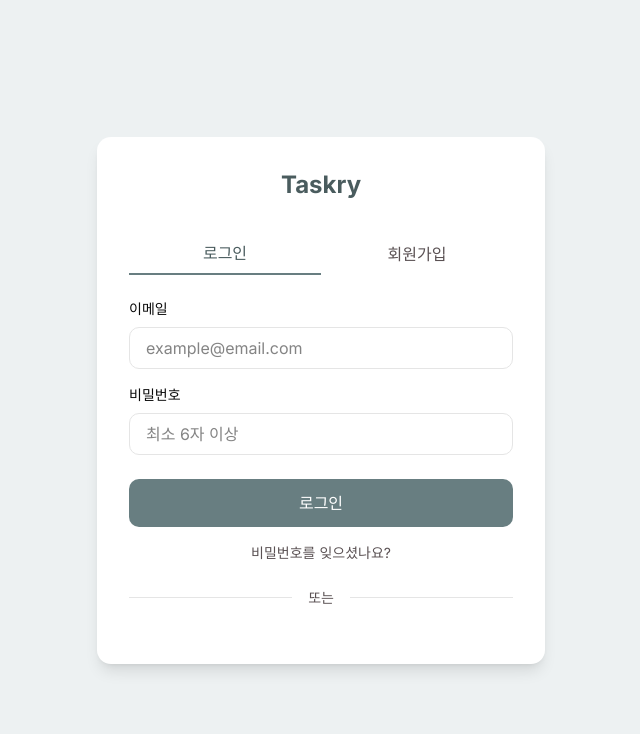
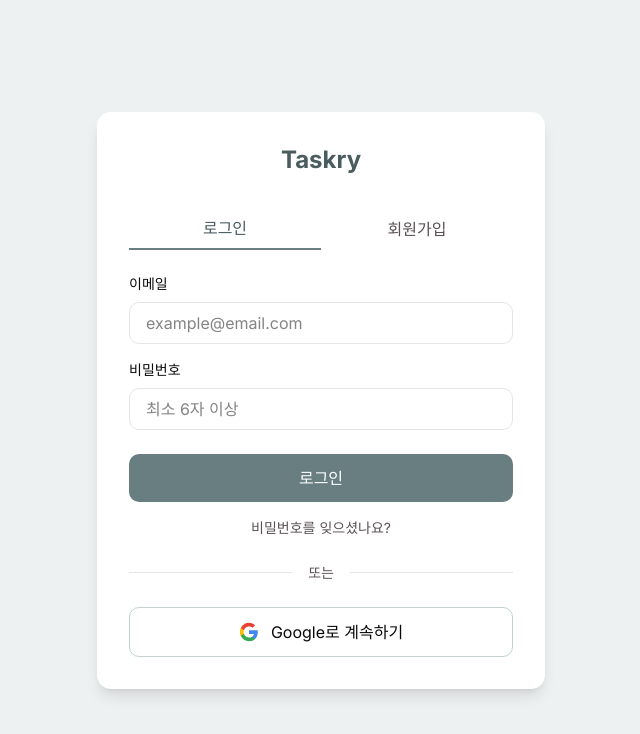
Before and after one commit to lnu8926-web/Taskry, a Next.js app: page /login in a window 1280 px wide. Shown: the top 734 px of the page, without its empty margins (319-959 px from the left). Built offline with nearby package versions, Linux system fonts and the light colour scheme; no server answers.

Commit message:
style: 로그인 페이지 MIST 테마 적용 및 Google 로그인 버튼 추가
- MIST 색상 팔레트 적용 (배경, 버튼, 입력필드 등)
- Google 로그인 버튼 추가 (SVG 아이콘)
- 디버깅 로그 추가

```diff
--- a/src/app/(auth)/login/page.tsx
+++ b/src/app/(auth)/login/page.tsx
@@ -8,7 +8,12 @@
 
 export default function LoginPage() {
   const router = useRouter();
-  const { user, isLoading: authLoading } = useAuth();
+  const {
+    user,
+    authUser,
+    isLoading: authLoading,
+    signInWithGoogle,
+  } = useAuth();
   const [isLogin, setIsLogin] = useState(true);
   const [email, setEmail] = useState("");
   const [password, setPassword] = useState("");
@@ -17,12 +22,15 @@
   const [error, setError] = useState<string | null>(null);
   const [message, setMessage] = useState<string | null>(null);
 
-  // 이미 로그인된 경우 홈으로 리다이렉트
+  // 디버깅용 로그
+  console.log("authLoading:", authLoading, "authUser:", authUser);
+
+  // 이미 로그인된 경우 홈으로 리다이렉트 (authUser로 체크)
   useEffect(() => {
-    if (!authLoading && user) {
+    if (!authLoading && authUser) {
       router.push("/");
     }
-  }, [user, authLoading, router]);
+  }, [authUser, authLoading, router]);
 
   const getErrorMessage = (error: string) => {
     const messages: Record<string, string> = {
@@ -172,10 +180,8 @@
           <button
             type="submit"
             disabled={loading}
-            className="w-full py-3 text-white rounded-lg disabled:opacity-50 font-medium transition-colors"
+            className="w-full py-3 text-white rounded-lg disabled:opacity-50 font-medium transition-colors hover:opacity-90"
             style={{ backgroundColor: MIST.DARK }}
-            onMouseEnter={(e) => (e.currentTarget.style.backgroundColor = MIST.DARKEST)}
-            onMouseLeave={(e) => (e.currentTarget.style.backgroundColor = MIST.DARK)}
           >
             {loading ? "처리 중..." : isLogin ? "로그인" : "회원가입"}
           </button>
@@ -196,9 +202,23 @@
           <div className="flex-1 border-t"></div>
         </div>
 
-        {/* 소셜 로그인 버튼 (다음 단계) */}
+        {/* 소셜 로그인 버튼 */}
         <div className="mt-6 space-y-3">
-          {/* Google, GitHub 버튼 추가 예정 */}
+          <button
+            onClick={() => signInWithGoogle()}
+            className="w-full py-3 border rounded-lg flex items-center justify-center transition-colors"
+            style={{ borderColor: MIST.DEFAULT }}
+            onMouseEnter={(e) => (e.currentTarget.style.backgroundColor = MIST.LIGHT)}
+            onMouseLeave={(e) => (e.currentTarget.style.backgroundColor = "white")}
+          >
+            <svg className="w-5 h-5 mr-3" viewBox="0 0 24 24">
+              <path fill="#4285F4" d="M22.56 12.25c0-.78-.07-1.53-.2-2.25H12v4.26h5.92c-.26 1.37-1.04 2.53-2.21 3.31v2.77h3.57c2.08-1.92 3.28-4.74 3.28-8.09z"/>
+              <path fill="#34A853" d="M12 23c2.97 0 5.46-.98 7.28-2.66l-3.57-2.77c-.98.66-2.23 1.06-3.71 1.06-2.86 0-5.29-1.93-6.16-4.53H2.18v2.84C3.99 20.53 7.7 23 12 23z"/>
+              <path fill="#FBBC05" d="M5.84 14.09c-.22-.66-.35-1.36-.35-2.09s.13-1.43.35-2.09V7.07H2.18C1.43 8.55 1 10.22 1 12s.43 3.45 1.18 4.93l2.85-2.22.81-.62z"/>
+              <path fill="#EA4335" d="M12 5.38c1.62 0 3.06.56 4.21 1.64l3.15-3.15C17.45 2.09 14.97 1 12 1 7.7 1 3.99 3.47 2.18 7.07l3.66 2.84c.87-2.6 3.3-4.53 6.16-4.53z"/>
+            </svg>
+            Google로 계속하기
+          </button>
         </div>
       </div>
     </div>
```
